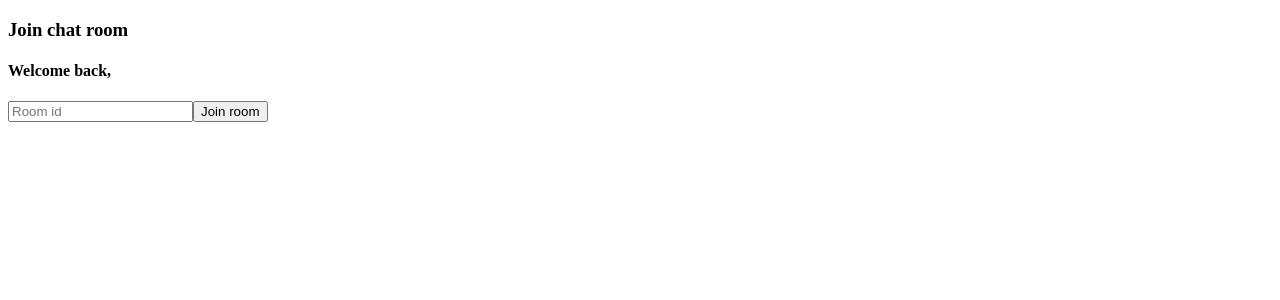
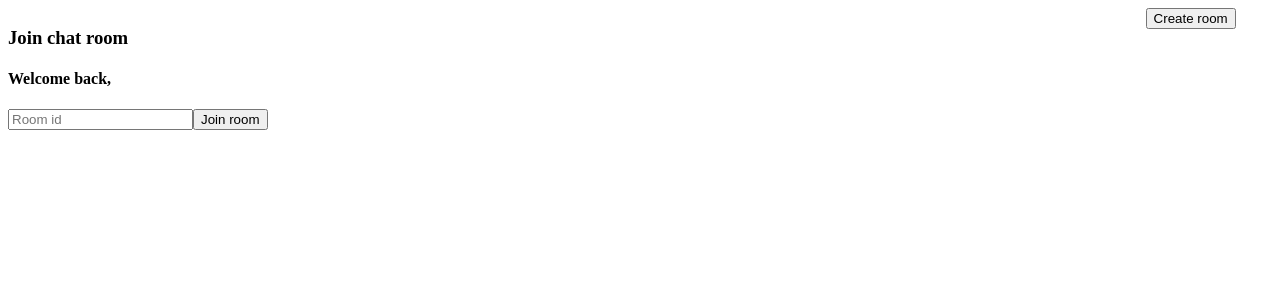
Before and after one commit to Smejia3409/chat-app, a React (Create React App) app in the folder client/: page /chat in a window 1280 px wide. Shown: the top 300 px of the page. Built offline with nearby package versions, Linux system fonts and the light colour scheme; no server answers.

Commit message:
added pop up form for creating new room

```diff
--- a/client/src/ChatJoin.js
+++ b/client/src/ChatJoin.js
@@ -42,8 +42,13 @@ function JoinChat() {
 
   return (
     <div className="App">
-      <h3>Join chat room</h3>
-      <h4>Welcome back, {username}</h4>
+      <div className="ChatJoinHeader">
+        <div style={{ width: "90%" }}>
+          <h3>Join chat room</h3>
+          <h4>Welcome back, {username}</h4>
+        </div>
+        <CreateChat />
+      </div>
 
       <input
         type="text"
@@ -66,4 +71,38 @@ function JoinChat() {
   );
 }
 
+const CreateChat = () => {
+  const [btnName, setBtnName] = useState("");
+  const [formDisplay, setFormDisplay] = useState("none");
+
+  const openForm = () => {
+    if (formDisplay === "none") {
+      setFormDisplay("block");
+    } else {
+      setFormDisplay("none");
+    }
+  };
+
+  const createRoom = async (event) => {
+    event.preventDefault();
+
+    try {
+    } catch (error) {}
+  };
+
+  return (
+    <div>
+      <button className="createRoom" onClick={openForm}>
+        Create room
+      </button>
+      <div className="createRoomContent" style={{ display: formDisplay }}>
+        <form>
+          <input type="text" placeholder="Enter a unique ID" />
+          <button type="submit">Create</button>
+        </form>
+      </div>
+    </div>
+  );
+};
+
 export default JoinChat;
--- a/client/src/style.css
+++ b/client/src/style.css
@@ -12,6 +12,15 @@
   border-radius: 20px;
 }
 
+.ChatJoinHeader {
+  display: flex;
+  width: 100%;
+}
+
+.createRoom {
+  float: right;
+}
+
 #mymessage {
   border: 1px solid #1982fc;
   background-color: #1982fc;
@@ -22,8 +31,8 @@
 }
 
 #othermessage {
-  border: 1px solid grey;
-  background-color: grey;
+  border: 1px solid #d3d3d3;
+  background-color: #d3d3d3;
   color: white;
   width: 50%;
   float: left;
```
